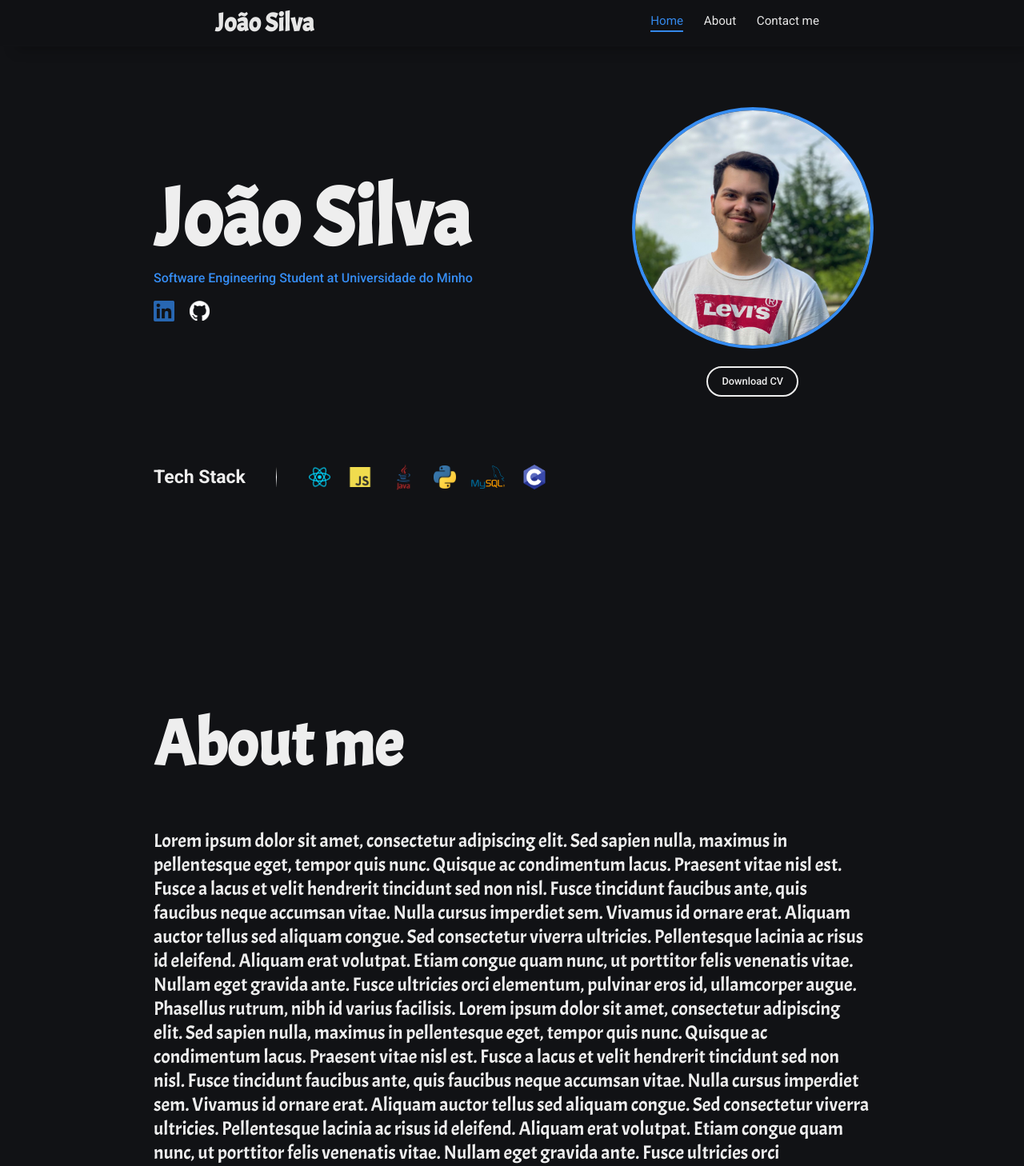
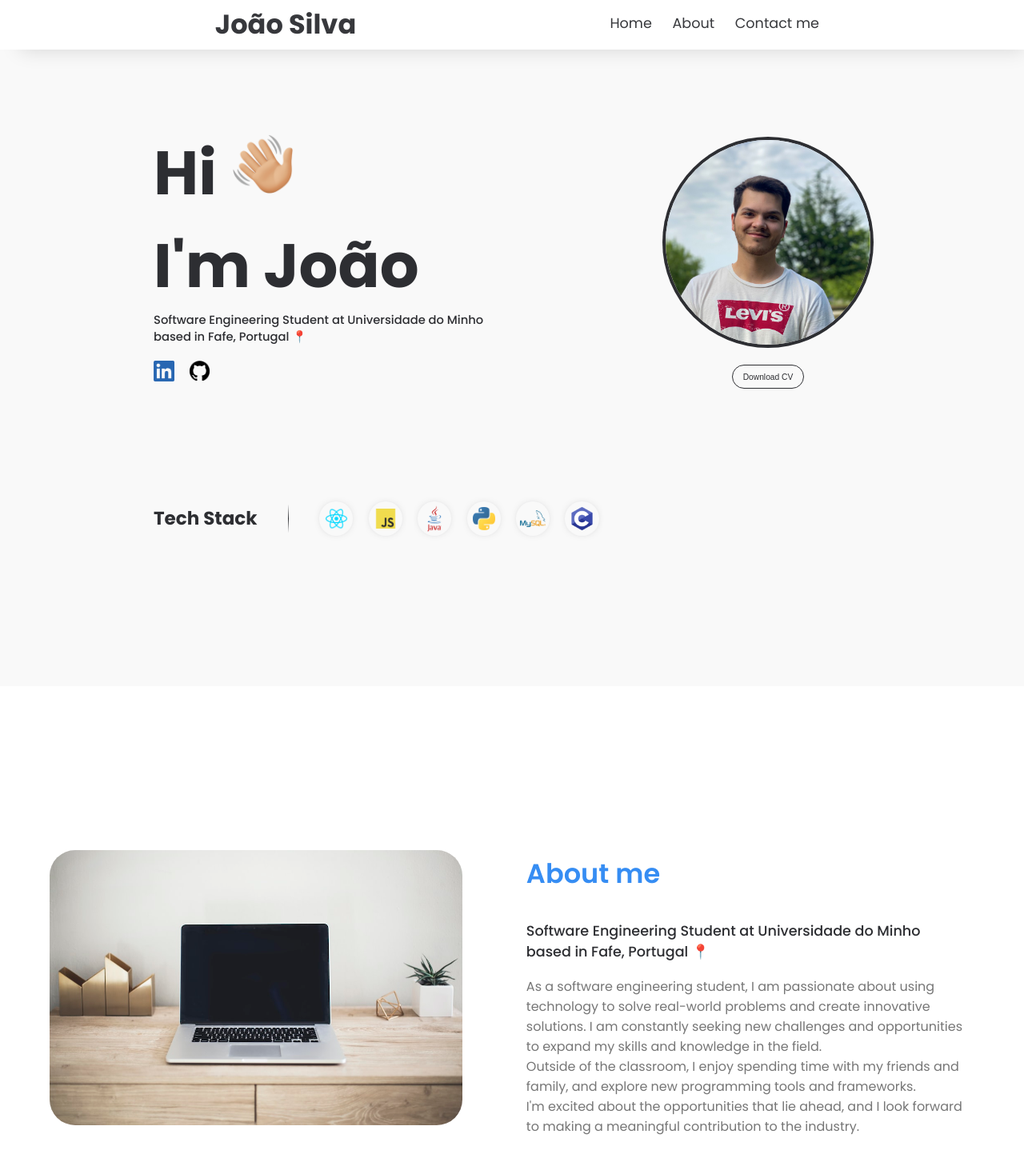
Before and after one commit to JoaoRamoss/Personal-Website, a React (Create React App) app in the folder my-website/: page / in a window 1280 px wide. Shown: the top 1458 px of the page at 80% size. Built offline with nearby package versions, Linux system fonts and the light colour scheme; a web font is replaced by a local one.

Commit message:
Changed color scheme and added about me section

```diff
--- a/my-website/src/Components/About/index.js
+++ b/my-website/src/Components/About/index.js
@@ -1,25 +1,23 @@
 import React from 'react'
-import { Wrapper, AboutSection, SectionTitle, Content } from './style'
+import { Wrapper, AboutSection, SectionTitle, Content, AboutPage, AboutImage, SubTitle, Text } from './style'
+import aboutImage from '../../images/laptop.jpeg'
 
 const About = () => {
   return (
-    <Wrapper id="about">
-      <AboutSection>
-        <SectionTitle>About me</SectionTitle>
-        <Content>Lorem ipsum dolor sit amet, consectetur adipiscing elit. Sed sapien nulla, maximus in pellentesque eget, tempor quis nunc. Quisque ac condimentum lacus. Praesent vitae nisl est. Fusce a lacus et velit hendrerit tincidunt sed non nisl. Fusce tincidunt faucibus ante, quis faucibus neque accumsan vitae. Nulla cursus imperdiet sem. Vivamus id ornare erat.
-Aliquam auctor tellus sed aliquam congue. Sed consectetur viverra ultricies. Pellentesque lacinia ac risus id eleifend. Aliquam erat volutpat. Etiam congue quam nunc, ut porttitor felis venenatis vitae. Nullam eget gravida ante. Fusce ultricies orci elementum, pulvinar eros id, ullamcorper augue. Phasellus rutrum, nibh id varius facilisis.
-Lorem ipsum dolor sit amet, consectetur adipiscing elit. Sed sapien nulla, maximus in pellentesque eget, tempor quis nunc. Quisque ac condimentum lacus. Praesent vitae nisl est. Fusce a lacus et velit hendrerit tincidunt sed non nisl. Fusce tincidunt faucibus ante, quis faucibus neque accumsan vitae. Nulla cursus imperdiet sem. Vivamus id ornare erat.
-Aliquam auctor tellus sed aliquam congue. Sed consectetur viverra ultricies. Pellentesque lacinia ac risus id eleifend. Aliquam erat volutpat. Etiam congue quam nunc, ut porttitor felis venenatis vitae. Nullam eget gravida ante. Fusce ultricies orci elementum, pulvinar eros id, ullamcorper augue. Phasellus rutrum, nibh id varius facilisis.
-Lorem ipsum dolor sit amet, consectetur adipiscing elit. Sed sapien nulla, maximus in pellentesque eget, tempor quis nunc. Quisque ac condimentum lacus. Praesent vitae nisl est. Fusce a lacus et velit hendrerit tincidunt sed non nisl. Fusce tincidunt faucibus ante, quis faucibus neque accumsan vitae. Nulla cursus imperdiet sem. Vivamus id ornare erat.
-Aliquam auctor tellus sed aliquam congue. Sed consectetur viverra ultricies. Pellentesque lacinia ac risus id eleifend. Aliquam erat volutpat. Etiam congue quam nunc, ut porttitor felis venenatis vitae. Nullam eget gravida ante. Fusce ultricies orci elementum, pulvinar eros id, ullamcorper augue. Phasellus rutrum, nibh id varius facilisis.
-Lorem ipsum dolor sit amet, consectetur adipiscing elit. Sed sapien nulla, maximus in pellentesque eget, tempor quis nunc. Quisque ac condimentum lacus. Praesent vitae nisl est. Fusce a lacus et velit hendrerit tincidunt sed non nisl. Fusce tincidunt faucibus ante, quis faucibus neque accumsan vitae. Nulla cursus imperdiet sem. Vivamus id ornare erat.
-Aliquam auctor tellus sed aliquam congue. Sed consectetur viverra ultricies. Pellentesque lacinia ac risus id eleifend. Aliquam erat volutpat. Etiam congue quam nunc, ut porttitor felis venenatis vitae. Nullam eget gravida ante. Fusce ultricies orci elementum, pulvinar eros id, ullamcorper augue. Phasellus rutrum, nibh id varius facilisis.
-Lorem ipsum dolor sit amet, consectetur adipiscing elit. Sed sapien nulla, maximus in pellentesque eget, tempor quis nunc. Quisque ac condimentum lacus. Praesent vitae nisl est. Fusce a lacus et velit hendrerit tincidunt sed non nisl. Fusce tincidunt faucibus ante, quis faucibus neque accumsan vitae. Nulla cursus imperdiet sem. Vivamus id ornare erat.
-Aliquam auctor tellus sed aliquam congue. Sed consectetur viverra ultricies. Pellentesque lacinia ac risus id eleifend. Aliquam erat volutpat. Etiam congue quam nunc, ut porttitor felis venenatis vitae. Nullam eget gravida ante. Fusce ultricies orci elementum, pulvinar eros id, ullamcorper augue. Phasellus rutrum, nibh id varius facilisis.
-Lorem ipsum dolor sit amet, consectetur adipiscing elit. Sed sapien nulla, maximus in pellentesque eget, tempor quis nunc. Quisque ac condimentum lacus. Praesent vitae nisl est. Fusce a lacus et velit hendrerit tincidunt sed non nisl. Fusce tincidunt faucibus ante, quis faucibus neque accumsan vitae. Nulla cursus imperdiet sem. Vivamus id ornare erat.
-Aliquam auctor tellus sed aliquam congue. Sed consectetur viverra ultricies. Pellentesque lacinia ac risus id eleifend. Aliquam erat volutpat. Etiam congue quam nunc, ut porttitor felis venenatis vitae. Nullam eget gravida ante. Fusce ultricies orci elementum, pulvinar eros id, ullamcorper augue. Phasellus rutrum, nibh id varius facilisis.</Content>
-      </AboutSection>
-    </Wrapper>
+    <AboutPage id="about">
+      <Wrapper>
+        <AboutSection>
+          <AboutImage src={aboutImage}/>
+          <Text>
+            <SectionTitle>About me</SectionTitle>
+            <SubTitle>Software Engineering Student at Universidade do Minho <br/>based in Fafe, Portugal 📍</SubTitle>
+            <Content>
+            As a software engineering student, I am passionate about using technology to solve real-world problems and create innovative solutions. I am constantly seeking new challenges and opportunities to expand my skills and knowledge in the field.<br/> Outside of the classroom, I enjoy spending time with my friends and family, and explore new programming tools and frameworks.<br/> I'm excited about the opportunities that lie ahead, and I look forward to making a meaningful contribution to the industry.
+            </Content>
+          </Text>
+        </AboutSection>
+      </Wrapper>
+    </AboutPage>
   )
 }
 
--- a/my-website/src/Components/About/style.js
+++ b/my-website/src/Components/About/style.js
@@ -1,23 +1,56 @@
 import styled from 'styled-components'
+
+const color = {
+    highlight: "#368DF3",
+    backgroundPrimary: "#FFFFFF",
+    backgroundSecondary: "#F9F9F9",
+    primaryText: "#2D2E32",
+    secondaryText: "#767676"
+};
+
+export const AboutPage = styled.div`
+    background-color: ${prop => color.backgroundPrimary};
+`
 
 export const Wrapper = styled.div`
     display: flex;
     flex-direction: column;
+    align-items: center;
+    justify-content: center;
     z-index: 0;
-    margin: 13vh 15vw;
 `
 
 export const AboutSection = styled.div`
-    font-size: 2.5rem;
-    margin-right: auto;
-    font-family: 'Acme';
+    display: flex;
+    margin: 10rem 0;
+    gap: 5rem;
+    align-items: center;
+    padding: 0;
 `
 
-export const SectionTitle = styled.h1`
-    color: #eee;
+export const Text = styled.p`
+    max-width: 35rem;
+`
+
+export const SectionTitle = styled.p`
+    color: ${prop => color.highlight};
+    font-weight: 600;
+    font-size: 2.1rem;
+`
+
+export const SubTitle = styled.p`
+    color: ${prop => color.primaryText};
+    font-weight: 500;
+    font-size: 1.1rem;
 `
 
 export const Content = styled.p`
-    font-size: 1.5rem;
-    color: #eee;
+    font-size: 1rem;
+    color: ${prop => color.secondaryText};
 `
+
+export const AboutImage = styled.img`
+    height: 21.5rem;
+    border-radius: 2rem;
+    width: auto;
+`
--- a/my-website/src/Components/HomeComp/index.js
+++ b/my-website/src/Components/HomeComp/index.js
@@ -1,7 +1,7 @@
 import React from 'react'
 import { Wrapper, Home, UnderText, WelcomeMessage, Redirect, LiLogo
   , Links, GhLogo, ProfilePic, Stack, StackItems, StackText, Separator, StackLogo, DownloadButton,
-  File, Container, DownloadLogo } from './style.js'
+  File, Container, Wave, Display } from './style.js'
 import lkdin from '../../images/linkedin.png'
 import ghub from '../../images/ghub.png'
 import profile from '../../images/profile.jpeg'
@@ -12,15 +12,15 @@ import python from '../../images/python.png'
 import mysql from '../../images/mysql.png'
 import c from './../../images/c.png'
 import resume from '../../images/Joao_Silva.pdf'
-import download from '../../images/download.png'
+import wave from '../../images/wave.png'
 
 const HomeComp = () => {
   return (
     <Wrapper id="home">
       <Home>
         <p>
-        <WelcomeMessage>João Silva</WelcomeMessage>
-        <UnderText>Software Engineering Student at Universidade do Minho</UnderText>
+        <WelcomeMessage>Hi<Wave src={wave}/><br/> I'm João</WelcomeMessage>
+        <UnderText>Software Engineering Student at Universidade do Minho <br/>based in Fafe, Portugal 📍</UnderText>
         <Links>
         <Redirect href="https://www.linkedin.com/in/joaosilva05/" target="_blank" rel="noreferrer">
           <LiLogo src={lkdin} alt="LinkedIn Logo"/>
@@ -39,12 +39,12 @@ const HomeComp = () => {
         <StackText>Tech Stack</StackText>
         <Separator/>
         <StackItems>
-          <StackLogo className="react" src={react} alt="react logo"/>
-          <StackLogo className="js" src={js} alt="JavaScript logo"/>
-          <StackLogo className="java" src={java} alt="Java logo"/>
-          <StackLogo className="python" src={python} alt="Python logo"/>
-          <StackLogo className="mysql" src={mysql} alt="MySQL logo"/>
-          <StackLogo className="c" src={c} alt="C logo"/>
+          <Display><StackLogo className="react" src={react} alt="react logo"/></Display>
+          <Display><StackLogo className="js" src={js} alt="JavaScript logo"/></Display>
+          <Display><StackLogo className="java" src={java} alt="Java logo"/></Display>
+          <Display><StackLogo className="python" src={python} alt="Python logo"/></Display>
+          <Display><StackLogo className="mysql" src={mysql} alt="MySQL logo"/></Display>
+          <Display><StackLogo className="c" src={c} alt="C logo"/></Display>
         </StackItems>
       </Stack>
 
--- a/my-website/src/Components/HomeComp/style.js
+++ b/my-website/src/Components/HomeComp/style.js
@@ -1,8 +1,11 @@
 import styled from "styled-components";
-import { Link } from 'react-router-dom'
 
 const color = {
-    highlight: "#368DF3"
+    highlight: "#368DF3",
+    backgroundPrimary: "#FFFFFF",
+    backgroundSecondary: "#F9F9F9",
+    primaryText: "#2D2E32",
+    secondaryText: "#767676"
 };
 
 export const Wrapper = styled.div`
@@ -18,35 +21,33 @@ export const Home = styled.div`
     display: flex;
     align-items: center;
     justify-content: space-between;
+    margin-bottom: 3vw;
 `
 
 export const ProfilePic = styled.img`
-    width: 23vw;
+    width: 20vw;
     border-radius: 50%;
-    box-shadow: 0 0 0 4px ${prop => color.highlight};
+    box-shadow: 0 0 0 4px ${prop => color.primaryText};
 `
 
 export const WelcomeMessage = styled.h1`
-    color: #eee;
-    font-size: 8vw;
-    font-family: 'Acme';
+    color: ${prop => color.primaryText};
+    font-size: 6vw;
     margin-right: 30px;
     display: inline;
 `
 
-export const UnderText = styled.div`
-    color: #eee;
-    font-size: 1.25vw;
+export const UnderText = styled.p`
+    font-size: 1.15vw;
     margin: 0;
     font-weight: 500;
-    color: ${props => color.highlight};
+    color: ${prop => color.primaryText};
 `
 
 export const About = styled.div`
     margin-top: 30vh;
     font-size: 2.5rem;
     margin-right: auto;
-    font-family: 'Acme';
 `
 
 export const Redirect = styled.a`
@@ -69,13 +70,14 @@ export const Links = styled.div`
 
 export const GhLogo = styled.img`
     width: 2vw;
+    filter: invert(100%);
 `
 
 export const Stack = styled.div`
     display: flex;
     align-items: center;
     justify-content: flex-start;
-    margin-top: 5vw;
+    margin-top: 4vw;
     margin-bottom: 7vw;
 `
 
@@ -87,8 +89,7 @@ export const StackItems = styled.div`
 `
 
 export const StackText = styled.p`
-    color: #eee;
-    font-family: 'Roboto';
+    color: ${prop => color.primaryText};
     font-weight: 700;
     font-size: 1.8vw;
 
@@ -96,22 +97,24 @@ export const StackText = styled.p`
 
 export const Separator = styled.div`
     margin: 0 3vw;
-    height: 2vw;
+    height: 2.8vw;
     border: 1.5px solid;
     border-top: 0;
     border-bottom: 0;
     border-left: 0;
-    border-image: linear-gradient(0deg, rgba(17,18,21,1) 0%, rgba(255,255,255,1) 50%, rgba(0,0,0,1) 100%);
+    border-image: linear-gradient(0deg, rgba(255,255,255,1) 0%, rgba(45,46,50,1) 50%, rgba(255,255,255,1) 100%);
     border-image-slice: 1;
 `
 
 export const StackLogo = styled.img`
+
+
     &.react{
         height: 2.3vw;
         width: auto;
     }
     &.js{
-        height: 2vw;
+        height: 1.9vw;
         width: auto;
     }
 
@@ -124,11 +127,11 @@ export const StackLogo = styled.img`
         width: auto;
     }
     &.mysql{
-        height: 2.2vw;
+        height: 1.7vw;
         width: auto;
     }
     &.c{
-        height: 2.7vw;
+        height: 2.6vw;
         width: auto;
     }
 `
@@ -136,26 +139,25 @@ export const StackLogo = styled.img`
 export const DownloadButton = styled.button`
 
     background-color: transparent;
-    border: 2px solid #eee;
+    border: .15vw solid ${prop => color.primaryText};
     border-radius: 25px;
-    width: 9vw;
-    height: 3vw;
+    width: 7vw;
+    height: 2.3vw;
     cursor: pointer;
-    color: #eee;
-    font-family: 'Roboto';
-    font-size: 1vw;
+    color: ${prop => color.primaryText};
+    font-size: .8vw;
     font-weight: 500;
-    transition: 0.5s;
+    transition-property: background-color, color;
+    transition-duration: 0.5s;
     &:hover{
-        background-color: #FFFFFF;
-        color: #111215;
+        background-color: ${prop => color.primaryText};
+        color: ${prop => color.backgroundPrimary};
     }
 
 `
 
 export const File = styled.a`
     text-decoration: none;
-    font-family: 'Roboto';
     font-size: 1vw;
     color: #eee;
 
@@ -168,9 +170,19 @@ export const Container = styled.div`
     justify-content: center;
     gap: 2vw;
 `
+export const Wave = styled.img`
+    height: 6vw;
+    width: auto;
+    margin-left: 1.5vw;
+`
 
-export const DownloadLogo = styled.img`
-    height: 1vw;
-    width: auto;
-    margin-left: 0.5vw;
+
+export const Display = styled.div`
+    display: flex;
+    align-items: center;
+    justify-content: center;
+    box-shadow: 0 0 1vw -.7vw ${prop => color.primaryText};
+    width: 3.3vw;
+    height: 3.3vw;
+    border-radius: 50%;
 `
--- a/my-website/src/Components/Navbar/index.js
+++ b/my-website/src/Components/Navbar/index.js
@@ -15,7 +15,7 @@ const Navbar = () => {
   useEffect(() => {
     window.addEventListener("resize", updateMedia);
     return () => window.removeEventListener("resize", updateMedia);
-  })
+  }, [isDesktop]);
 
 
   return (
@@ -25,10 +25,10 @@ const Navbar = () => {
             {isDesktop && (
             <NavbarContent>
                 <Item><Link to="home"  spy={true} smooth={true}
-                            activeClass = "active" offset={-170} duration={500}>Home</Link></Item>
+                            isDynamic={true} offset={-170} duration={500}>Home</Link></Item>
                 <Item><Link to="about" spy={true} smooth={true}
-                            activeClass="active" offset={-120} duration={500}>About</Link></Item>
-                <Item><Link to="contact" spy={true} smooth={true} activeClass="active" offset={50} duration={500}>Contact me</Link></Item>
+                            isDynamic={true} offset={-70} duration={500}>About</Link></Item>
+                <Item><Link to="contact" spy={true} smooth={true} offset={50} duration={500}>Contact me</Link></Item>
             </NavbarContent>
             )}
         </Container>
--- a/my-website/src/Components/Navbar/style.js
+++ b/my-website/src/Components/Navbar/style.js
@@ -5,17 +5,17 @@ import styled from 'styled-components'
 
 const color = {
     highlight: "#368DF3",
-    background: "#111215"
+    backgroundPrimary: "#FFFFFF",
+    backgroundSecondary: "#F9F9F9",
+    primaryText: "#2D2E32",
+    secondaryText: "#767676"
 };
-
-
+//#111215
 export const Wrapper = styled.section`
-
     position: sticky;
     top: 0;
     left: 0;
-    height: 7.2vh;
-    box-shadow: 1.5vh 1.5vh 2vh -1vh rgba(0,0,0,.25);
+    box-shadow: 1vw 1vw 2vw -1vw rgba(0,0,0,.15);
     width: 100vw;
     z-index: 100;
 `
@@ -23,21 +23,21 @@ export const Wrapper = styled.section`
 export const Container = styled.nav`
     display: flex;
     flex-direction: row;
-    background: ${props => color.background};
+    background: ${props => color.backgroundPrimary};
     justify-content: space-between;
     align-items: center;
     padding: 0 20vw;
     @media (max-width: 835px) {
         justify-content: center;
     }
-    opacity: 97%;
+    opacity: 95%;
     z-index: 1;
 `
 export const Name = styled.h1`
-    font-size: 4vh;
-    color: #eee;
-    margin: 1vh 1vw;
-    font-family: 'Acme';
+    font-size: 2.1rem;
+    color: #2D2E32;
+    margin: 0 1vw;
+    font-family: 'Poppins';
 `
 export const NavbarContent = styled.ul`
     display: flex;
@@ -49,10 +49,10 @@ export const NavbarContent = styled.ul`
 `
 
 export const Item = styled.li`
-    font-size: 1.9vh;
+    font-size: 1.1rem;
     text-align: center;
-    color: #eee;
-    padding-bottom: 0.7vh;
+    color: #2D2E32;
+    padding-bottom: 0.3vw;
     cursor: pointer;
     background: linear-gradient(${props => color.highlight}, ${props => color.highlight}) bottom / 0 0.1vh no-repeat;
     transition: all 0.5s;
@@ -60,9 +60,4 @@ export const Item = styled.li`
         background-size: 100% .25vh;
         color: ${props => color.highlight};
     }
-    .active {
-        color: ${props => color.highlight};
-        background: linear-gradient(${props => color.highlight}, ${props => color.highlight}) bottom / 100% 0.25vh no-repeat;
-        padding-bottom: 0.7vh;
-    }
 `
--- a/my-website/src/index.css
+++ b/my-website/src/index.css
@@ -1,16 +1,16 @@
 @import url('https://fonts.googleapis.com/css2?family=Roboto:ital,wght@0,100;0,300;0,400;0,500;0,700;0,900;1,100;1,300;1,400;1,500;1,700;1,900&family=Sono:wght@200;300;400;500&display=swap');
 @import url('https://fonts.googleapis.com/css2?family=Acme&display=swap');
+@import url('https://fonts.googleapis.com/css2?family=Poppins:ital,wght@0,100;0,200;0,300;0,400;0,500;0,600;0,700;0,800;0,900;1,100;1,200;1,300;1,400;1,500;1,600;1,700;1,800;1,900&display=swap');
 body {
   margin: 0;
-  font-family: 'Roboto', -apple-system, BlinkMacSystemFont, 'Segoe UI', 'Roboto', 'Oxygen',
+  font-family: 'Poppins', -apple-system, BlinkMacSystemFont, 'Segoe UI', 'Roboto', 'Oxygen',
     'Ubuntu', 'Cantarell', 'Fira Sans', 'Droid Sans', 'Helvetica Neue',
     sans-serif;
   -webkit-font-smoothing: antialiased;
   -moz-osx-font-smoothing: grayscale;
-  background-color: #111215;
+  background-color: #F9F9F9;
 }
-
 code {
-  font-family: 'Roboto', source-code-pro, Menlo, Monaco, Consolas, 'Courier New',
+  font-family: 'Poppins', source-code-pro, Menlo, Monaco, Consolas, 'Courier New',
     monospace;
 }
```
Also changed, not shown: my-website/src/images/laptop.jpeg (added), my-website/src/images/wave.png (added).
